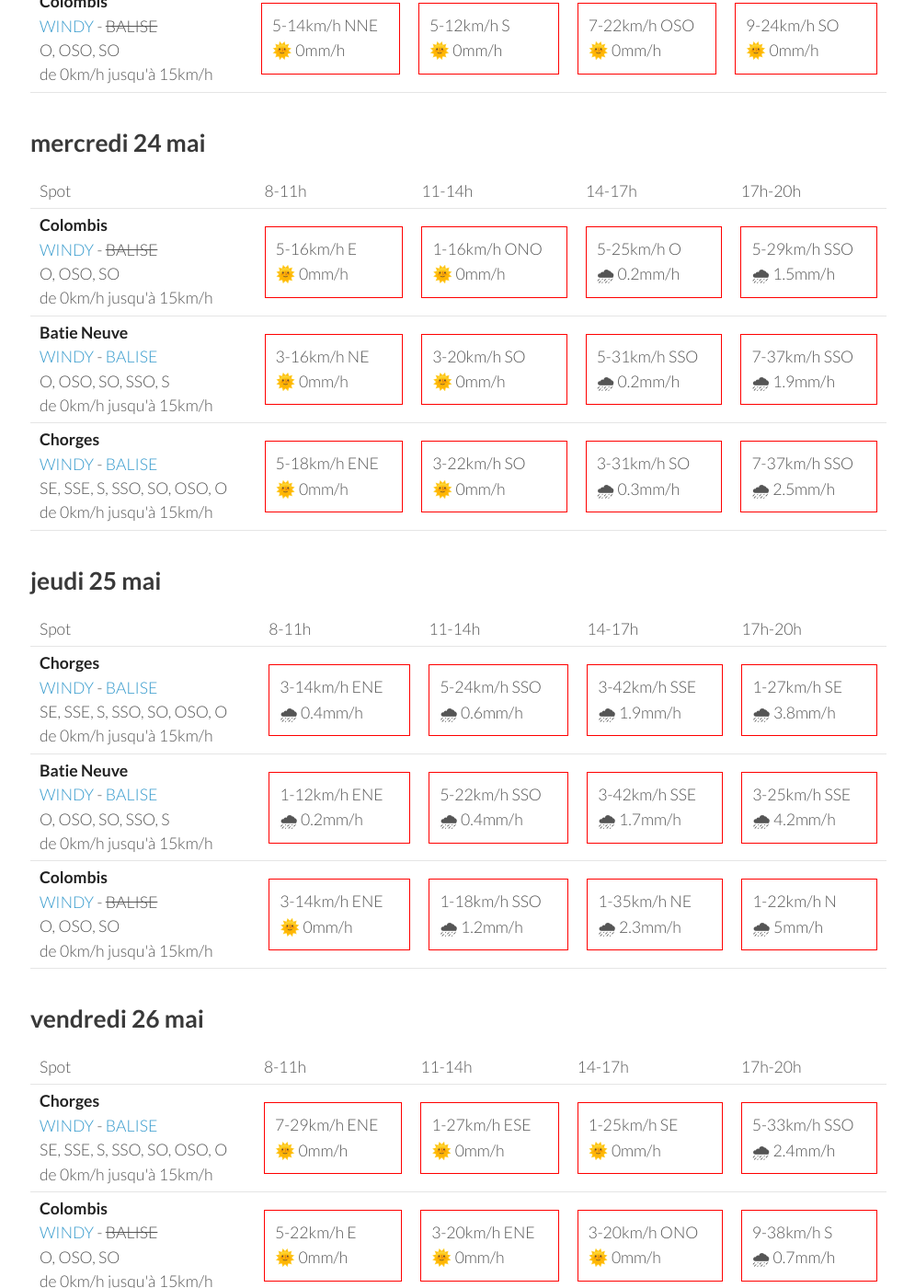
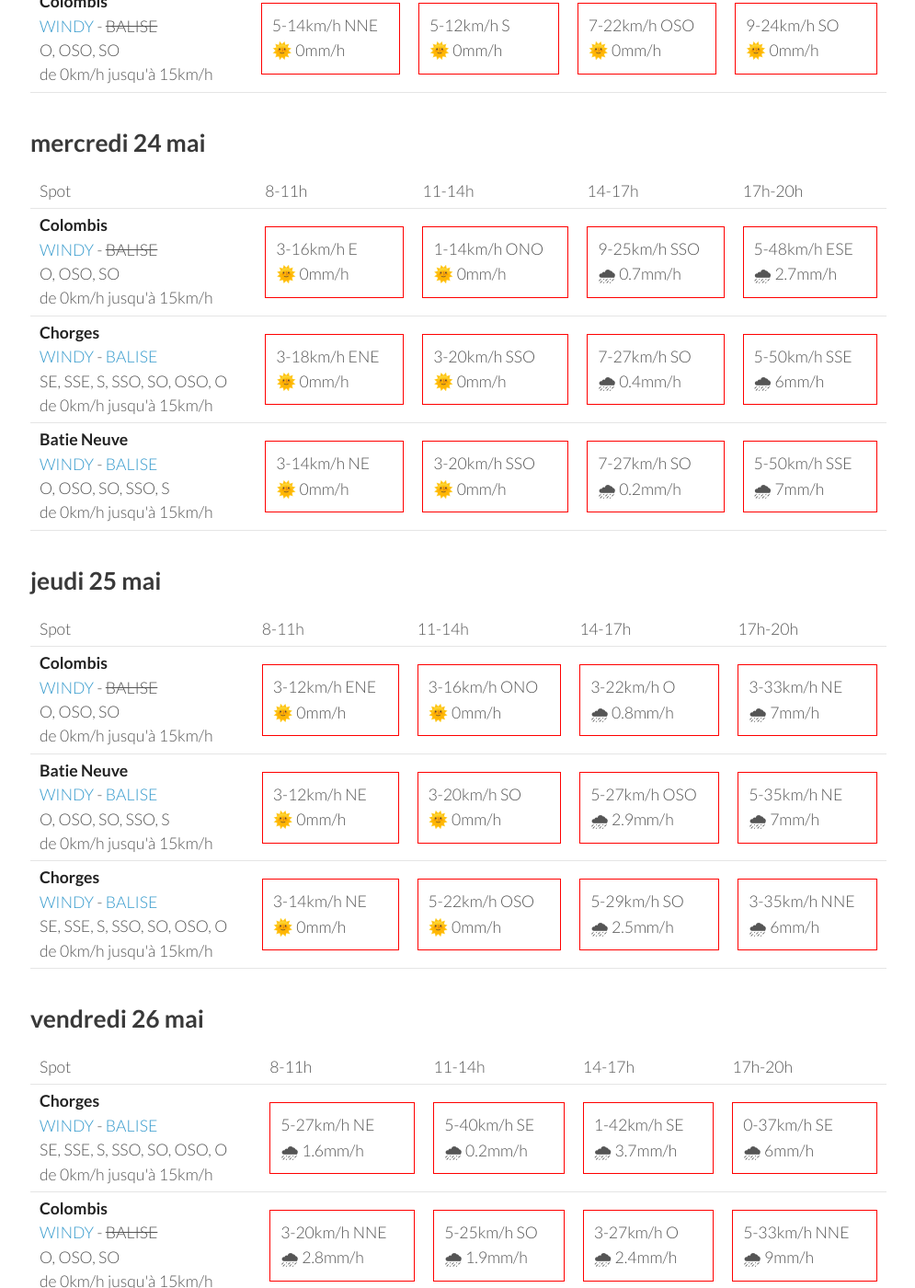
Before and after one commit to parapente-dans-le-nord/parapente-dans-le-nord.github.io, a Jekyll site: the page built from serre_poncon.markdown, in a window 1280 px wide and 1400 px high, scrolled down 1092 px. Shown: the whole window at 92% size, without its empty margins (25-1020 px from the left). Built offline with Jekyll 4.4.1, drawn with Linux system fonts in a browser that asks for light colours; some of the changed text lies outside the part shown.

Commit message:
update index.markdown

```diff
--- a/serre_poncon.markdown
+++ b/serre_poncon.markdown
@@ -116,30 +116,30 @@ page mise à jour le lundi 22 mai 06:31
 <tr>
         <td><strong>Colombis</strong><br><a href="https://windy.com/44.494/6.216?44.559,6.262,10">WINDY</a> - <span class="no-balise"> BALISE </span><br> <span class="vent-favorable">O, OSO, SO</span><br><span class="force-vent">de 0km/h jusqu'à 15km/h</span> </td>
 
-            <td><div class="not-flyable"><p>5-16km/h E</p><p>🌞 0mm/h</p></div></td>
-            <td><div class="not-flyable"><p>1-16km/h ONO</p><p>🌞 0mm/h</p></div></td>
-            <td><div class="not-flyable"><p>5-25km/h O</p><p>🌧 0.2mm/h</p></div></td>
-            <td><div class="not-flyable"><p>5-29km/h SSO</p><p>🌧 1.5mm/h</p></div></td>
+            <td><div class="not-flyable"><p>3-16km/h E</p><p>🌞 0mm/h</p></div></td>
+            <td><div class="not-flyable"><p>1-14km/h ONO</p><p>🌞 0mm/h</p></div></td>
+            <td><div class="not-flyable"><p>9-25km/h SSO</p><p>🌧 0.7mm/h</p></div></td>
+            <td><div class="not-flyable"><p>5-48km/h ESE</p><p>🌧 2.7mm/h</p></div></td>
+
+
+    </tr>
+<tr>
+        <td><strong>Chorges</strong><br><a href="https://windy.com/44.578/6.280?44.559,6.262,10">WINDY</a> - <span class=""><a href="https://www.openwindmap.org/PP554">BALISE</a> </span><br> <span class="vent-favorable">SE, SSE, S, SSO, SO, OSO, O</span><br><span class="force-vent">de 0km/h jusqu'à 15km/h</span> </td>
+
+            <td><div class="not-flyable"><p>3-18km/h ENE</p><p>🌞 0mm/h</p></div></td>
+            <td><div class="not-flyable"><p>3-20km/h SSO</p><p>🌞 0mm/h</p></div></td>
+            <td><div class="not-flyable"><p>7-27km/h SO</p><p>🌧 0.4mm/h</p></div></td>
+            <td><div class="not-flyable"><p>5-50km/h SSE</p><p>🌧 6mm/h</p></div></td>
 
 
     </tr>
 <tr>
         <td><strong>Batie Neuve</strong><br><a href="https://windy.com/44.584/6.236?44.559,6.262,10,m:eTtagly">WINDY</a> - <span class=""><a href="https://www.openwindmap.org/PP554">BALISE</a> </span><br> <span class="vent-favorable">O, OSO, SO, SSO, S</span><br><span class="force-vent">de 0km/h jusqu'à 15km/h</span> </td>
 
-            <td><div class="not-flyable"><p>3-16km/h NE</p><p>🌞 0mm/h</p></div></td>
-            <td><div class="not-flyable"><p>3-20km/h SO</p><p>🌞 0mm/h</p></div></td>
-            <td><div class="not-flyable"><p>5-31km/h SSO</p><p>🌧 0.2mm/h</p></div></td>
-            <td><div class="not-flyable"><p>7-37km/h SSO</p><p>🌧 1.9mm/h</p></div></td>
-
-
-    </tr>
-<tr>
-        <td><strong>Chorges</strong><br><a href="https://windy.com/44.578/6.280?44.559,6.262,10">WINDY</a> - <span class=""><a href="https://www.openwindmap.org/PP554">BALISE</a> </span><br> <span class="vent-favorable">SE, SSE, S, SSO, SO, OSO, O</span><br><span class="force-vent">de 0km/h jusqu'à 15km/h</span> </td>
-
-            <td><div class="not-flyable"><p>5-18km/h ENE</p><p>🌞 0mm/h</p></div></td>
-            <td><div class="not-flyable"><p>3-22km/h SO</p><p>🌞 0mm/h</p></div></td>
-            <td><div class="not-flyable"><p>3-31km/h SO</p><p>🌧 0.3mm/h</p></div></td>
-            <td><div class="not-flyable"><p>7-37km/h SSO</p><p>🌧 2.5mm/h</p></div></td>
+            <td><div class="not-flyable"><p>3-14km/h NE</p><p>🌞 0mm/h</p></div></td>
+            <td><div class="not-flyable"><p>3-20km/h SSO</p><p>🌞 0mm/h</p></div></td>
+            <td><div class="not-flyable"><p>7-27km/h SO</p><p>🌧 0.2mm/h</p></div></td>
+            <td><div class="not-flyable"><p>5-50km/h SSE</p><p>🌧 7mm/h</p></div></td>
 
 
     </tr>
@@ -160,32 +160,32 @@ page mise à jour le lundi 22 mai 06:31
       <td>17h-20h</td>
     </tr>
 <tr>
-        <td><strong>Chorges</strong><br><a href="https://windy.com/44.578/6.280?44.559,6.262,10">WINDY</a> - <span class=""><a href="https://www.openwindmap.org/PP554">BALISE</a> </span><br> <span class="vent-favorable">SE, SSE, S, SSO, SO, OSO, O</span><br><span class="force-vent">de 0km/h jusqu'à 15km/h</span> </td>
+        <td><strong>Colombis</strong><br><a href="https://windy.com/44.494/6.216?44.559,6.262,10">WINDY</a> - <span class="no-balise"> BALISE </span><br> <span class="vent-favorable">O, OSO, SO</span><br><span class="force-vent">de 0km/h jusqu'à 15km/h</span> </td>
 
-            <td><div class="not-flyable"><p>3-14km/h ENE</p><p>🌧 0.4mm/h</p></div></td>
-            <td><div class="not-flyable"><p>5-24km/h SSO</p><p>🌧 0.6mm/h</p></div></td>
-            <td><div class="not-flyable"><p>3-42km/h SSE</p><p>🌧 1.9mm/h</p></div></td>
-            <td><div class="not-flyable"><p>1-27km/h SE</p><p>🌧 3.8mm/h</p></div></td>
+            <td><div class="not-flyable"><p>3-12km/h ENE</p><p>🌞 0mm/h</p></div></td>
+            <td><div class="not-flyable"><p>3-16km/h ONO</p><p>🌞 0mm/h</p></div></td>
+            <td><div class="not-flyable"><p>3-22km/h O</p><p>🌧 0.8mm/h</p></div></td>
+            <td><div class="not-flyable"><p>3-33km/h NE</p><p>🌧 7mm/h</p></div></td>
 
 
     </tr>
 <tr>
         <td><strong>Batie Neuve</strong><br><a href="https://windy.com/44.584/6.236?44.559,6.262,10,m:eTtagly">WINDY</a> - <span class=""><a href="https://www.openwindmap.org/PP554">BALISE</a> </span><br> <span class="vent-favorable">O, OSO, SO, SSO, S</span><br><span class="force-vent">de 0km/h jusqu'à 15km/h</span> </td>
 
-            <td><div class="not-flyable"><p>1-12km/h ENE</p><p>🌧 0.2mm/h</p></div></td>
-            <td><div class="not-flyable"><p>5-22km/h SSO</p><p>🌧 0.4mm/h</p></div></td>
-            <td><div class="not-flyable"><p>3-42km/h SSE</p><p>🌧 1.7mm/h</p></div></td>
-            <td><div class="not-flyable"><p>3-25km/h SSE</p><p>🌧 4.2mm/h</p></div></td>
+            <td><div class="not-flyable"><p>3-12km/h NE</p><p>🌞 0mm/h</p></div></td>
+            <td><div class="not-flyable"><p>3-20km/h SO</p><p>🌞 0mm/h</p></div></td>
+            <td><div class="not-flyable"><p>5-27km/h OSO</p><p>🌧 2.9mm/h</p></div></td>
+            <td><div class="not-flyable"><p>5-35km/h NE</p><p>🌧 7mm/h</p></div></td>
 
 
     </tr>
 <tr>
-        <td><strong>Colombis</strong><br><a href="https://windy.com/44.494/6.216?44.559,6.262,10">WINDY</a> - <span class="no-balise"> BALISE </span><br> <span class="vent-favorable">O, OSO, SO</span><br><span class="force-vent">de 0km/h jusqu'à 15km/h</span> </td>
+        <td><strong>Chorges</strong><br><a href="https://windy.com/44.578/6.280?44.559,6.262,10">WINDY</a> - <span class=""><a href="https://www.openwindmap.org/PP554">BALISE</a> </span><br> <span class="vent-favorable">SE, SSE, S, SSO, SO, OSO, O</span><br><span class="force-vent">de 0km/h jusqu'à 15km/h</span> </td>
 
-            <td><div class="not-flyable"><p>3-14km/h ENE</p><p>🌞 0mm/h</p></div></td>
-            <td><div class="not-flyable"><p>1-18km/h SSO</p><p>🌧 1.2mm/h</p></div></td>
-            <td><div class="not-flyable"><p>1-35km/h NE</p><p>🌧 2.3mm/h</p></div></td>
-            <td><div class="not-flyable"><p>1-22km/h N</p><p>🌧 5mm/h</p></div></td>
+            <td><div class="not-flyable"><p>3-14km/h NE</p><p>🌞 0mm/h</p></div></td>
+            <td><div class="not-flyable"><p>5-22km/h OSO</p><p>🌞 0mm/h</p></div></td>
+            <td><div class="not-flyable"><p>5-29km/h SO</p><p>🌧 2.5mm/h</p></div></td>
+            <td><div class="not-flyable"><p>3-35km/h NNE</p><p>🌧 6mm/h</p></div></td>
 
 
     </tr>
@@ -208,30 +208,30 @@ page mise à jour le lundi 22 mai 06:31
 <tr>
         <td><strong>Chorges</strong><br><a href="https://windy.com/44.578/6.280?44.559,6.262,10">WINDY</a> - <span class=""><a href="https://www.openwindmap.org/PP554">BALISE</a> </span><br> <span class="vent-favorable">SE, SSE, S, SSO, SO, OSO, O</span><br><span class="force-vent">de 0km/h jusqu'à 15km/h</span> </td>
 
-            <td><div class="not-flyable"><p>7-29km/h ENE</p><p>🌞 0mm/h</p></div></td>
-            <td><div class="not-flyable"><p>1-27km/h ESE</p><p>🌞 0mm/h</p></div></td>
-            <td><div class="not-flyable"><p>1-25km/h SE</p><p>🌞 0mm/h</p></div></td>
-            <td><div class="not-flyable"><p>5-33km/h SSO</p><p>🌧 2.4mm/h</p></div></td>
+            <td><div class="not-flyable"><p>5-27km/h NE</p><p>🌧 1.6mm/h</p></div></td>
+            <td><div class="not-flyable"><p>5-40km/h SE</p><p>🌧 0.2mm/h</p></div></td>
+            <td><div class="not-flyable"><p>1-42km/h SE</p><p>🌧 3.7mm/h</p></div></td>
+            <td><div class="not-flyable"><p>0-37km/h SE</p><p>🌧 6mm/h</p></div></td>
 
 
     </tr>
 <tr>
         <td><strong>Colombis</strong><br><a href="https://windy.com/44.494/6.216?44.559,6.262,10">WINDY</a> - <span class="no-balise"> BALISE </span><br> <span class="vent-favorable">O, OSO, SO</span><br><span class="force-vent">de 0km/h jusqu'à 15km/h</span> </td>
 
-            <td><div class="not-flyable"><p>5-22km/h E</p><p>🌞 0mm/h</p></div></td>
-            <td><div class="not-flyable"><p>3-20km/h ENE</p><p>🌞 0mm/h</p></div></td>
-            <td><div class="not-flyable"><p>3-20km/h ONO</p><p>🌞 0mm/h</p></div></td>
-            <td><div class="not-flyable"><p>9-38km/h S</p><p>🌧 0.7mm/h</p></div></td>
+            <td><div class="not-flyable"><p>3-20km/h NNE</p><p>🌧 2.8mm/h</p></div></td>
+            <td><div class="not-flyable"><p>5-25km/h SO</p><p>🌧 1.9mm/h</p></div></td>
+            <td><div class="not-flyable"><p>3-27km/h O</p><p>🌧 2.4mm/h</p></div></td>
+            <td><div class="not-flyable"><p>5-33km/h NNE</p><p>🌧 9mm/h</p></div></td>
 
 
     </tr>
 <tr>
         <td><strong>Batie Neuve</strong><br><a href="https://windy.com/44.584/6.236?44.559,6.262,10,m:eTtagly">WINDY</a> - <span class=""><a href="https://www.openwindmap.org/PP554">BALISE</a> </span><br> <span class="vent-favorable">O, OSO, SO, SSO, S</span><br><span class="force-vent">de 0km/h jusqu'à 15km/h</span> </td>
 
-            <td><div class="not-flyable"><p>5-24km/h NE</p><p>🌞 0mm/h</p></div></td>
-            <td><div class="not-flyable"><p>3-24km/h SSE</p><p>🌞 0mm/h</p></div></td>
-            <td><div class="not-flyable"><p>1-24km/h SSO</p><p>🌞 0mm/h</p></div></td>
-            <td><div class="not-flyable"><p>5-35km/h SSO</p><p>🌧 2.9mm/h</p></div></td>
+            <td><div class="not-flyable"><p>5-24km/h NE</p><p>🌧 1.7mm/h</p></div></td>
+            <td><div class="not-flyable"><p>5-37km/h S</p><p>🌧 0.5mm/h</p></div></td>
+            <td><div class="not-flyable"><p>1-38km/h SO</p><p>🌧 4.7mm/h</p></div></td>
+            <td><div class="not-flyable"><p>0-37km/h SSE</p><p>🌧 6mm/h</p></div></td>
 
 
     </tr>
@@ -239,3 +239,49 @@ page mise à jour le lundi 22 mai 06:31
 </tbody>
 </table>
 {:/}
+## samedi 27 mai
+
+{::nomarkdown}
+<table>
+  <tbody>
+    <tr>
+      <td>Spot</td>
+      <td>8-11h</td>
+      <td>11-14h</td>
+      <td>14-17h</td>
+      <td>17h-20h</td>
+    </tr>
+<tr>
+        <td><strong>Chorges</strong><br><a href="https://windy.com/44.578/6.280?44.559,6.262,10">WINDY</a> - <span class=""><a href="https://www.openwindmap.org/PP554">BALISE</a> </span><br> <span class="vent-favorable">SE, SSE, S, SSO, SO, OSO, O</span><br><span class="force-vent">de 0km/h jusqu'à 15km/h</span> </td>
+
+            <td><div class="not-flyable"><p>5-25km/h ENE</p><p>🌞 0mm/h</p></div></td>
+            <td><div class="not-flyable"><p>3-25km/h SSE</p><p>🌞 0mm/h</p></div></td>
+            <td><div class="not-flyable"><p>3-29km/h SO</p><p>🌧 3.4mm/h</p></div></td>
+            <td><div class="not-flyable"><p>1-33km/h NNO</p><p>🌧 2.6mm/h</p></div></td>
+
+
+    </tr>
+<tr>
+        <td><strong>Colombis</strong><br><a href="https://windy.com/44.494/6.216?44.559,6.262,10">WINDY</a> - <span class="no-balise"> BALISE </span><br> <span class="vent-favorable">O, OSO, SO</span><br><span class="force-vent">de 0km/h jusqu'à 15km/h</span> </td>
+
+            <td><div class="not-flyable"><p>5-20km/h ESE</p><p>🌞 0mm/h</p></div></td>
+            <td><div class="not-flyable"><p>1-18km/h SO</p><p>🌞 0mm/h</p></div></td>
+            <td><div class="not-flyable"><p>5-25km/h NNO</p><p>🌧 2.2mm/h</p></div></td>
+            <td><div class="not-flyable"><p>5-29km/h NNO</p><p>🌧 3.3mm/h</p></div></td>
+
+
+    </tr>
+<tr>
+        <td><strong>Batie Neuve</strong><br><a href="https://windy.com/44.584/6.236?44.559,6.262,10,m:eTtagly">WINDY</a> - <span class=""><a href="https://www.openwindmap.org/PP554">BALISE</a> </span><br> <span class="vent-favorable">O, OSO, SO, SSO, S</span><br><span class="force-vent">de 0km/h jusqu'à 15km/h</span> </td>
+
+            <td><div class="not-flyable"><p>5-20km/h NE</p><p>🌞 0mm/h</p></div></td>
+            <td><div class="not-flyable"><p>3-24km/h SSE</p><p>🌞 0mm/h</p></div></td>
+            <td><div class="not-flyable"><p>3-29km/h S</p><p>🌧 2.8mm/h</p></div></td>
+            <td><div class="not-flyable"><p>1-33km/h NNO</p><p>🌧 2.1mm/h</p></div></td>
+
+
+    </tr>
+
+</tbody>
+</table>
+{:/}
```
Also changed, not shown: other parts of serre_poncon.markdown (+1 -1 lines).
